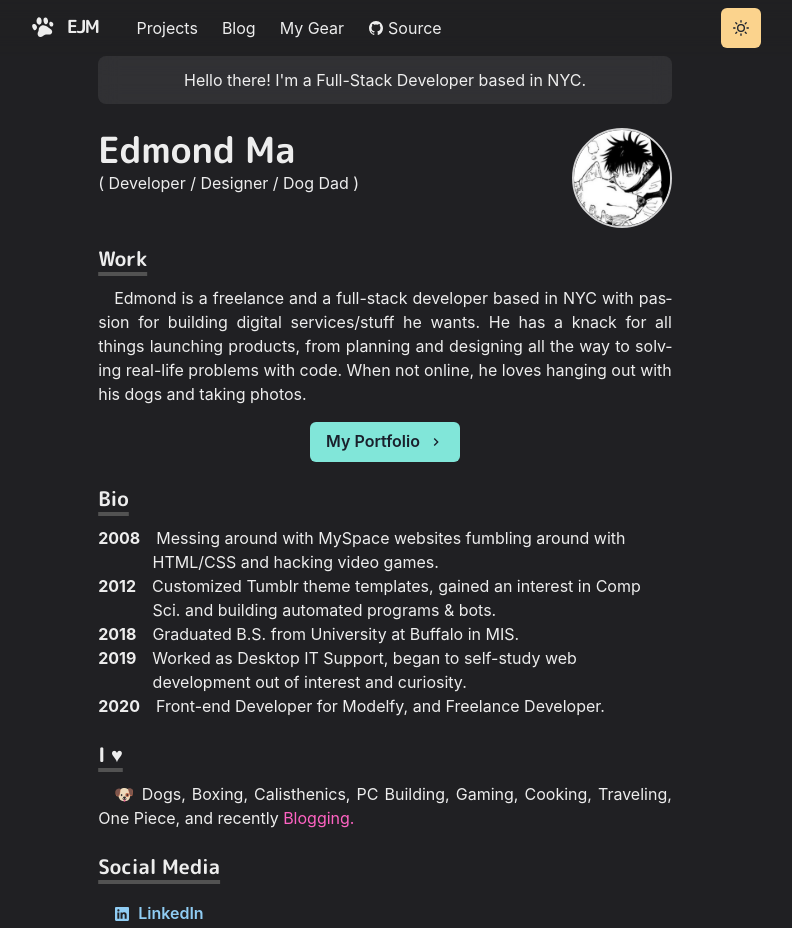
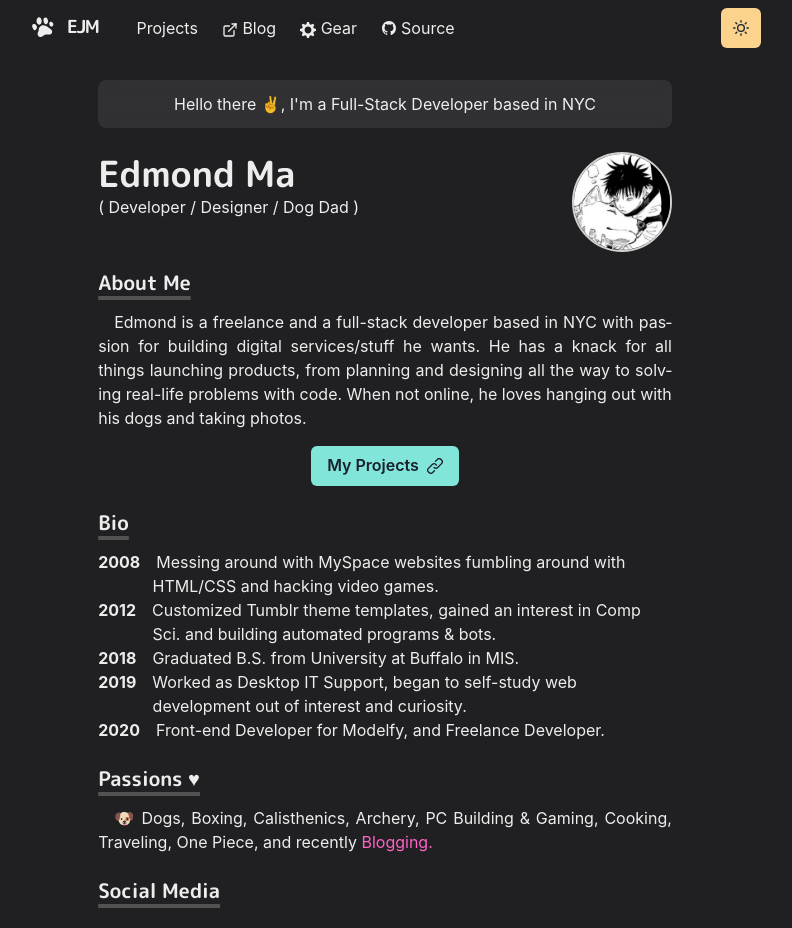
Before and after one commit to edjunma/edmondma.dev-v1, a Next.js app: page / in a window 1280 px wide. Shown: the top 928 px of the page, without its empty margins (255-1047 px from the left). Built offline with nearby package versions, Linux system fonts and the light colour scheme.

Commit message:
navbar changes, detail updates

```diff
--- a/components/footer.js
+++ b/components/footer.js
@@ -2,7 +2,7 @@ import { Box } from '@chakra-ui/react'
 
 const Footer = () => {
   return (
-    <Box align="center" opacity={0.5} fontSize="sm">
+    <Box align="center" opacity={0.69} fontSize="sm">
       &copy; {new Date().getFullYear()} - Developed with ❤️ by Edmond Ma
     </Box>
   )
--- a/components/navbar.js
+++ b/components/navbar.js
@@ -14,7 +14,7 @@ import {
   IconButton,
   useColorModeValue
 } from '@chakra-ui/react'
-import { HamburgerIcon } from '@chakra-ui/icons'
+import { ExternalLinkIcon, HamburgerIcon, SettingsIcon } from '@chakra-ui/icons'
 import ThemeToggleButton from './theme-toggle-button'
 import { IoLogoGithub } from 'react-icons/io5'
 
@@ -76,9 +76,9 @@ const Navbar = props => {
             Projects
           </LinkItem>
           <LinkItem href="https://blog-v3-five.vercel.app/" path={path} target="_blank">
-            Blog
-          </LinkItem>
-          <LinkItem href="https://blog-v3-five.vercel.app/gear" target="_blank">My Gear</LinkItem>
+            <ExternalLinkIcon /> Blog</LinkItem>
+          <LinkItem href="https://blog-v3-five.vercel.app/gear" target="_blank">
+            <SettingsIcon /> Gear</LinkItem>
           <LinkItem
             target="_blank"
             href="https://github.com/edjunma/edmondma.dev-v1"
--- a/pages/index.js
+++ b/pages/index.js
@@ -1,6 +1,6 @@
 import NextLink from 'next/link'
 import { Link, Container, Box, Heading, Button, List, ListItem, SimpleGrid, useColorModeValue, chakra } from '@chakra-ui/react'
-import { ChevronRightIcon, EmailIcon} from '@chakra-ui/icons'
+import { LinkIcon, EmailIcon} from '@chakra-ui/icons'
 import Layout from '../components/layouts/article'
 import Section from '../components/section'
 import Paragraph from '../components/paragraph'
@@ -12,9 +12,9 @@ const Page = () => {
   return (
     <Layout>
       <Container>
-        <Box borderRadius="lg" mb={6} p={3} textAlign="center" bg={useColorModeValue('whiteAlpha.500', 'whiteAlpha.200')}
-          css={{ backdropFilter: 'blur(10px)' }}>
-        Hello there! I&apos;m a Full-Stack Developer based in NYC.
+        <Box borderRadius="lg" mt={6} mb={6} p={3} textAlign="center" bg={useColorModeValue('whiteAlpha.500', 'whiteAlpha.200')}
+          css={{ backdropFilter: 'blur(10px)'}}>
+        Hello there ✌️,  I&apos;m a Full-Stack Developer based in NYC
       </Box>
 
       <Box display={{ md: 'flex' }}>
@@ -53,7 +53,7 @@ const Page = () => {
 
         <Section delay={0.1}>
           <Heading as="h3" variant="section-title">
-            Work
+            About Me
           </Heading>
           <Paragraph>
             Edmond is a freelance and a full-stack developer based in NYC with
@@ -67,10 +67,10 @@ const Page = () => {
               as={NextLink}
               href="/projects"
               scroll={false}
-              rightIcon={<ChevronRightIcon />}
+              rightIcon={<LinkIcon />}
               colorScheme="teal"
             >
-              My Portfolio
+              My Projects
             </Button>
           </Box>
         </Section>
@@ -103,10 +103,10 @@ const Page = () => {
 
         <Section delay={0.3}>
           <Heading as="h3" variant="section-title">
-            I ♥
+            Passions ♥
           </Heading>
           <Paragraph>
-            🐶 Dogs, Boxing, Calisthenics, PC Building, Gaming, Cooking, Traveling, One Piece, and recently {' '}
+            🐶 Dogs, Boxing, Calisthenics, Archery, PC Building & Gaming, Cooking, Traveling, One Piece, and recently {' '}
             <Link href="https://blog-v3-five.vercel.app/" target="_blank">
               Blogging.
             </Link>
```
Also changed, not shown: 1 other file (tests, documents, lock files or other folders).
